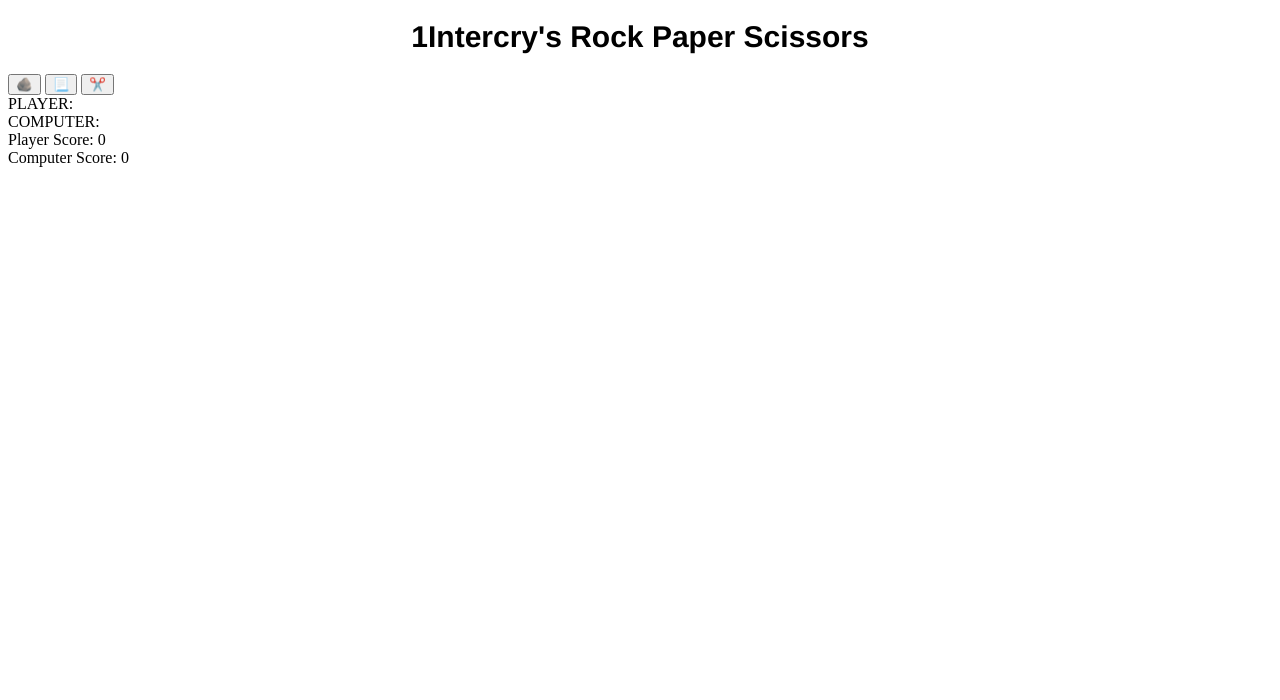
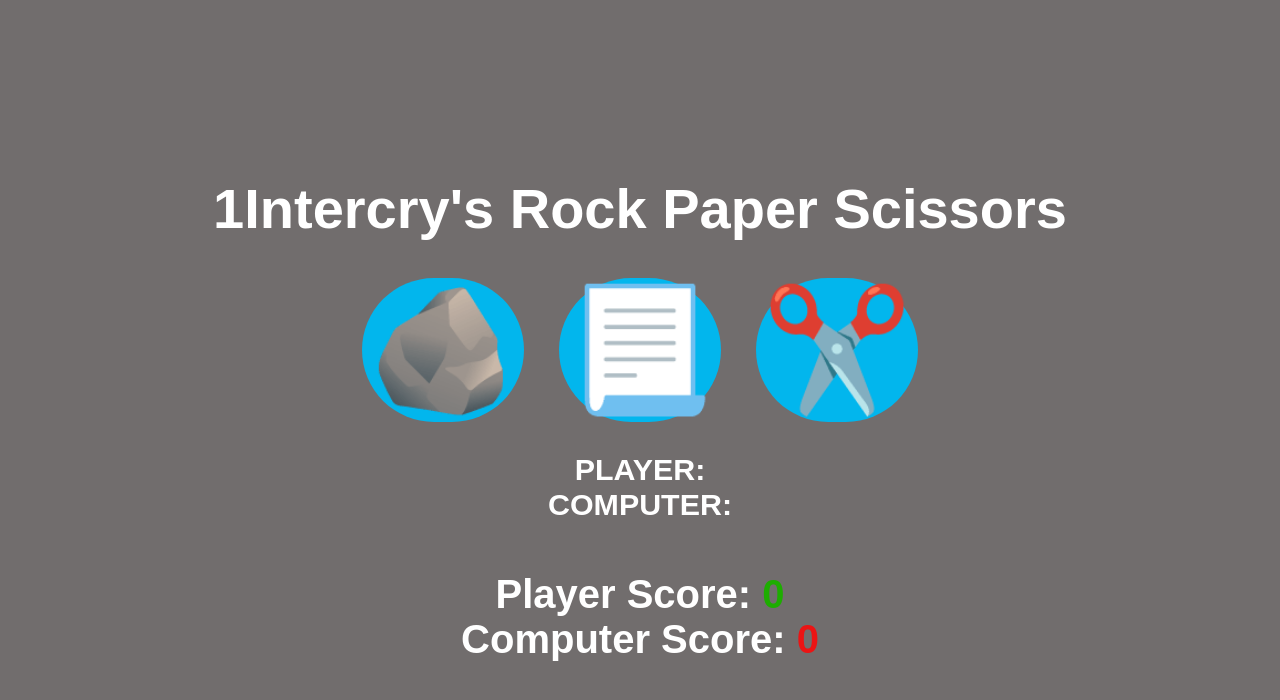
Before and after one commit to 41flow/41flow.github.io, a plain HTML site: page Rock.html in a window 1280 px wide. Drawn offline with Linux system fonts and the light colour scheme.

Commit message:
Update Rock.css

```diff
--- a/Rock.css
+++ b/Rock.css
@@ -1,48 +1,62 @@
-.project{
+html, body {
+    height: 100%;
+    margin: 0;
     display: flex;
+    justify-content: center;
+    align-items: center;
+    font-family: Arial, Helvetica, sans-serif;
+    font-weight: 800;
+    color: rgb(255, 255, 255);
+    background-color: rgb(113, 109, 109);
+}
+
+body {
+    flex-direction: column;
+    text-align: center;
+}
+
+
+h1{
+    font-size: 3.5rem;
+    color: rgb(255, 255, 255);
     justify-content: center;
     align-items: center;
 }
 
-h1{
-    font-size: 30px;
-    font-family: 'Franklin Gothic Medium', 'Arial Narrow', Arial, sans-serif;
-    text-align: center;
+.choices{
+    align-items: center;
+    justify-content: center;
+    margin-bottom: 30px;
+}
+.choices button{
+    font-size: 7.54rem;
+    min-width: 140px;
+    margin: 0 15px;
+    border-radius: 90px;
+    border: none;
+    background-color: hsl(194, 98%, 47%);
+    cursor: pointer;
+    transition: background-color 0.5 ease;
+}
+.choices button:hover{
+    background-color: hsl(194, 98%, 67%);
 }
 
-.timerBtn{
-    width:80px;
-    height:30px;
-    border: 3px solid;
-    border-radius: 12px;
-    background-color: #424242;
-    color:white;
-    cursor: pointer;
-    font-family: consolas, monospace;
+#playerDisplay, #computerDisplay{
+    font-size: 1.9rem;
 }
-#timeDisplay{
-    font-size: 75px;
-    color: #1cd15b;
-    font-family: consolas, monospace;
-
+#resultDisplay{
+    font-size: 4rem;
+    margin: 25px 0;
 }
-#timeContainer{
-    text-align: center;
-    border: 3px solid;
-    border-radius: 25px;
-    background-color: #212121;
+.scoreDisplay{
+    font-size: 2.5rem;
 }
 
-.otherProjects{
-    display: flex;
-    justify-content: center;
-    align-items: center;
+
+.greenText, #playerScoreDisplay{
+    color: hsl(110, 100%, 34%);
 }
-
-.rock{
-    border-radius: 50px;
+.redText, #computerScoreDisplay{
+    color: hsl(0, 84%, 50%);
 }
-
-img{
-    border-radius: 16px;
-}
```
